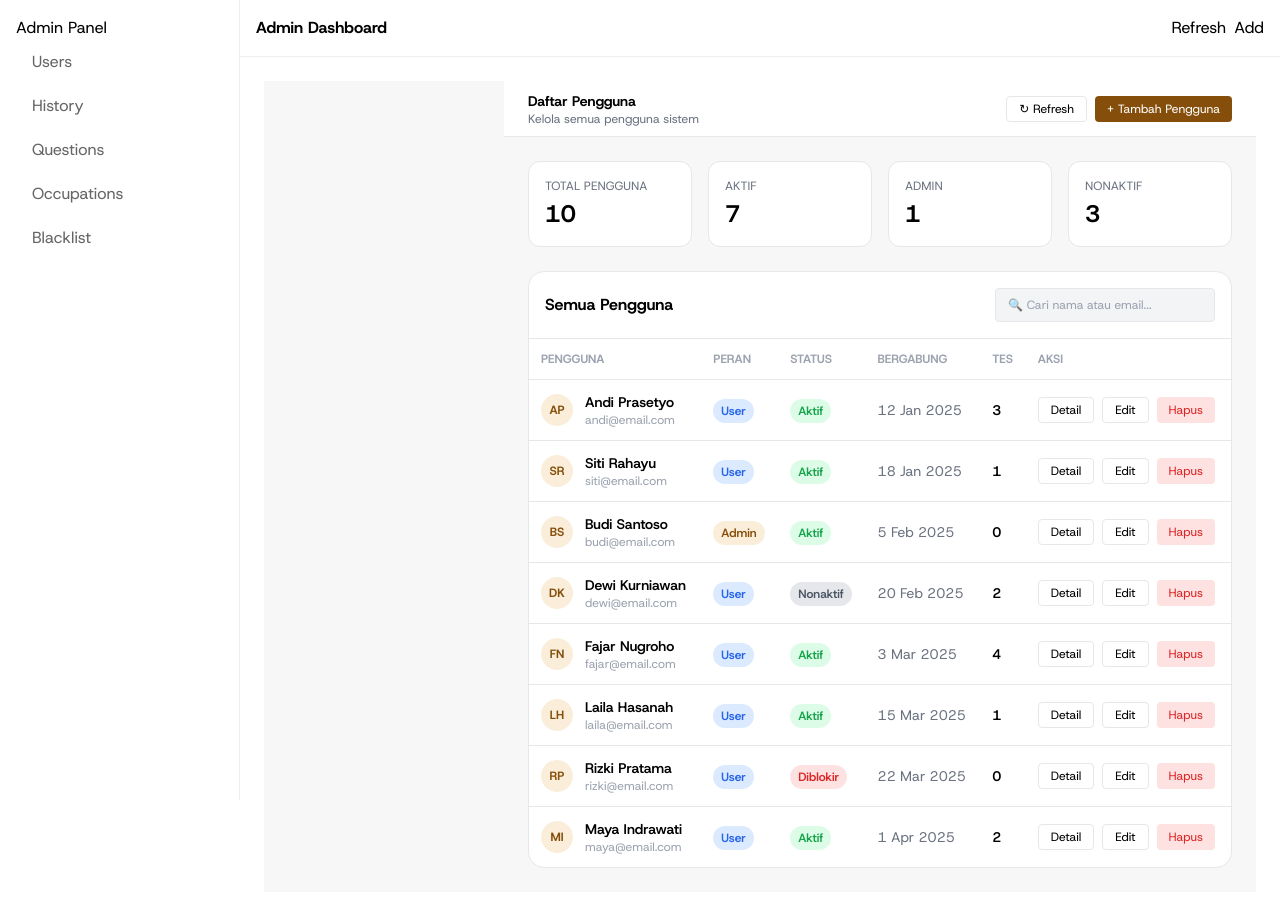
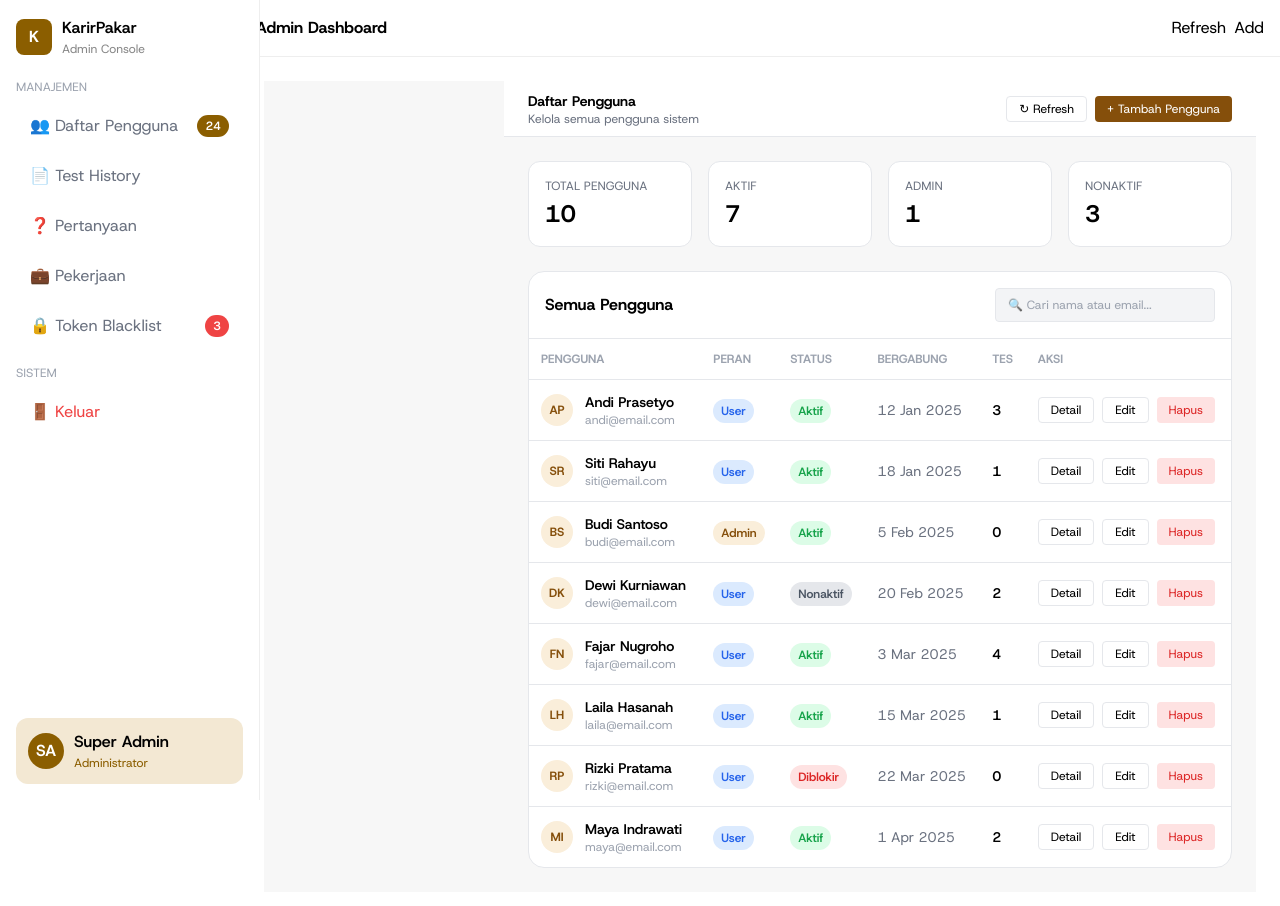
Before and after one commit to Kemal1101/Tes-Minat-Karir, a React (Vite) app in the folder Tes-Minat-Karir-FE/: page /admin in a window 1280 px wide. Shown: the top 906 px of the page. Built offline with nearby package versions, Linux system fonts and the light colour scheme.

Commit message:
feat: sidebar admin update UI

```diff
--- a/Tes-Minat-Karir-FE/src/components/admin/Sidebar.jsx
+++ b/Tes-Minat-Karir-FE/src/components/admin/Sidebar.jsx
@@ -1,31 +1,153 @@
 import { NavLink } from "react-router-dom";
 
-const linkStyle = ({ isActive }) => ({
-  display: "block",
-  padding: "10px 16px",
+const menuItem = ({ isActive }) => ({
+  display: "flex",
+  alignItems: "center",
+  justifyContent: "space-between",
+  padding: "10px 14px",
+  borderRadius: 12,
   textDecoration: "none",
-  color: isActive ? "#000" : "#666",
-  background: isActive ? "#f3f3f3" : "transparent",
-  fontWeight: isActive ? "bold" : "normal",
+  color: isActive ? "#8B5E00" : "#6B7280",
+  background: isActive ? "#F3E8D3" : "transparent",
+  fontWeight: isActive ? 600 : 400,
+  marginBottom: 6,
 });
+
+const leftContent = {
+  display: "flex",
+  alignItems: "center",
+  gap: 10,
+};
+
+const badgeStyle = {
+  background: "#8B5E00",
+  color: "#fff",
+  borderRadius: 20,
+  padding: "2px 8px",
+  fontSize: 12,
+  fontWeight: 600,
+};
 
 export default function Sidebar() {
   return (
-    <div style={{
-      width: 240,
-      padding: 16,
-      position: "fixed",
-      height: "100vh",
-      background: "#fff",
-      borderRight: "1px solid #eee"
-    }}>
-      <h3>Admin Panel</h3>
+    <div
+      style={{
+        width: 260,
+        height: "100vh",
+        background: "#fff",
+        borderRight: "1px solid #eee",
+        display: "flex",
+        flexDirection: "column",
+        justifyContent: "space-between",
+        padding: 16,
+        position: "fixed",
+      }}
+    >
+      {/* TOP */}
+      <div>
+        {/* Logo / Title */}
+        <div style={{ display: "flex", alignItems: "center", gap: 10, marginBottom: 20 }}>
+          <div
+            style={{
+              width: 36,
+              height: 36,
+              borderRadius: 8,
+              background: "#8B5E00",
+              color: "#fff",
+              display: "flex",
+              alignItems: "center",
+              justifyContent: "center",
+              fontWeight: "bold",
+            }}
+          >
+            K
+          </div>
+          <div>
+            <div style={{ fontWeight: 600 }}>KarirPakar</div>
+            <div style={{ fontSize: 12, color: "#888" }}>Admin Console</div>
+          </div>
+        </div>
 
-      <NavLink to="/admin/users" style={linkStyle}>Users</NavLink>
-      <NavLink to="/admin/history" style={linkStyle}>History</NavLink>
-      <NavLink to="/admin/questions" style={linkStyle}>Questions</NavLink>
-      <NavLink to="/admin/occupations" style={linkStyle}>Occupations</NavLink>
-      <NavLink to="/admin/blacklist" style={linkStyle}>Blacklist</NavLink>
+        {/* SECTION: MANAJEMEN */}
+        <div style={{ fontSize: 12, color: "#9CA3AF", marginBottom: 8 }}>
+          MANAJEMEN
+        </div>
+
+        <NavLink to="/admin/users" style={menuItem}>
+          <div style={leftContent}>👥 Daftar Pengguna</div>
+          <span style={badgeStyle}>24</span>
+        </NavLink>
+
+        <NavLink to="/admin/history" style={menuItem}>
+          <div style={leftContent}>📄 Test History</div>
+        </NavLink>
+
+        <NavLink to="/admin/questions" style={menuItem}>
+          <div style={leftContent}>❓ Pertanyaan</div>
+        </NavLink>
+
+        <NavLink to="/admin/occupations" style={menuItem}>
+          <div style={leftContent}>💼 Pekerjaan</div>
+        </NavLink>
+
+        <NavLink to="/admin/blacklist" style={menuItem}>
+          <div style={leftContent}>🔒 Token Blacklist</div>
+          <span style={{ ...badgeStyle, background: "#EF4444" }}>3</span>
+        </NavLink>
+
+        {/* SECTION: SISTEM */}
+        <div style={{ fontSize: 12, color: "#9CA3AF", margin: "16px 0 8px" }}>
+          SISTEM
+        </div>
+
+        {/* <NavLink to="/admin/settings" style={menuItem}>
+          <div style={leftContent}>⚙️ Pengaturan</div>
+        </NavLink> */}
+
+        <div
+          style={{
+            padding: "10px 14px",
+            color: "#EF4444",
+            cursor: "pointer",
+          }}
+        >
+          🚪 Keluar
+        </div>
+      </div>
+
+      {/* BOTTOM USER */}
+      <div
+        style={{
+          background: "#F3E8D3",
+          borderRadius: 12,
+          padding: 12,
+          display: "flex",
+          alignItems: "center",
+          gap: 10,
+        }}
+      >
+        <div
+          style={{
+            width: 36,
+            height: 36,
+            borderRadius: "50%",
+            background: "#8B5E00",
+            color: "#fff",
+            display: "flex",
+            alignItems: "center",
+            justifyContent: "center",
+            fontWeight: "bold",
+          }}
+        >
+          SA
+        </div>
+        <div>
+          <div style={{ fontWeight: 600 }}>Super Admin</div>
+          <div style={{ fontSize: 12, color: "#8B5E00" }}>
+            Administrator
+          </div>
+        </div>
+      </div>
     </div>
   );
 }
--- a/Tes-Minat-Karir-FE/src/pages/admin/AdminLayout.jsx
+++ b/Tes-Minat-Karir-FE/src/pages/admin/AdminLayout.jsx
@@ -1,6 +1,6 @@
 import { Outlet, useLocation } from "react-router-dom";
 import { useState } from "react";
-import Sidebar from "../../components/admin/sidebar";
+import Sidebar from "../../components/admin/Sidebar";
 import Topbar from "../../components/shared/Topbar";
 import { useToast } from "../../hooks/useToast";
 import { AdminPageContext } from "../../hooks/useAdminPage";
```
